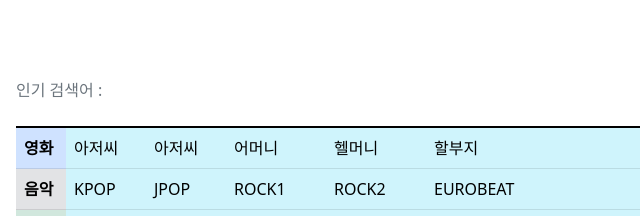
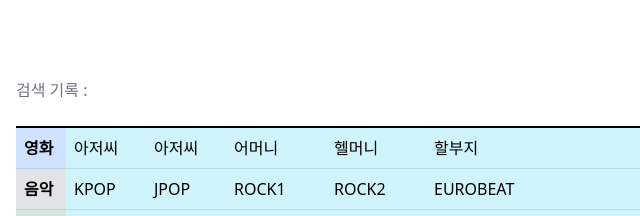
Before and after one commit to LeeDS70/Web_20201002, a plain HTML site: page index.html in a window 1280 px wide. Shown: the part 520-736 px from the top of the page, 0-640 px from the left. Drawn offline with nearby package versions, Linux system fonts and the light colour scheme.

Commit message:
자바 웹프로그래밍 5주차 실습

```diff
--- a/index.html
+++ b/index.html
@@ -70,7 +70,7 @@
 		<div class = "w-auto p-3" style = "background-color: #;">
 			<!--<table class = "table table-striped table-bordered table-hover"> <! 테이블을 정의합니다.></table>-->
 			<table class = "table table-info table-hover">
-				<caption align = "top">인기 검색어 : <p id = "search_message"></p></caption> <! 테이블 제목>
+				<caption align = "top">검색 기록 : <p id = "search_message"></p></caption> <! 테이블 제목>
 				<tbody class = "table-group-divider">
 					<tr>
 						<td class = "table-primary" width = "50"><b>영화</b></td>
```
